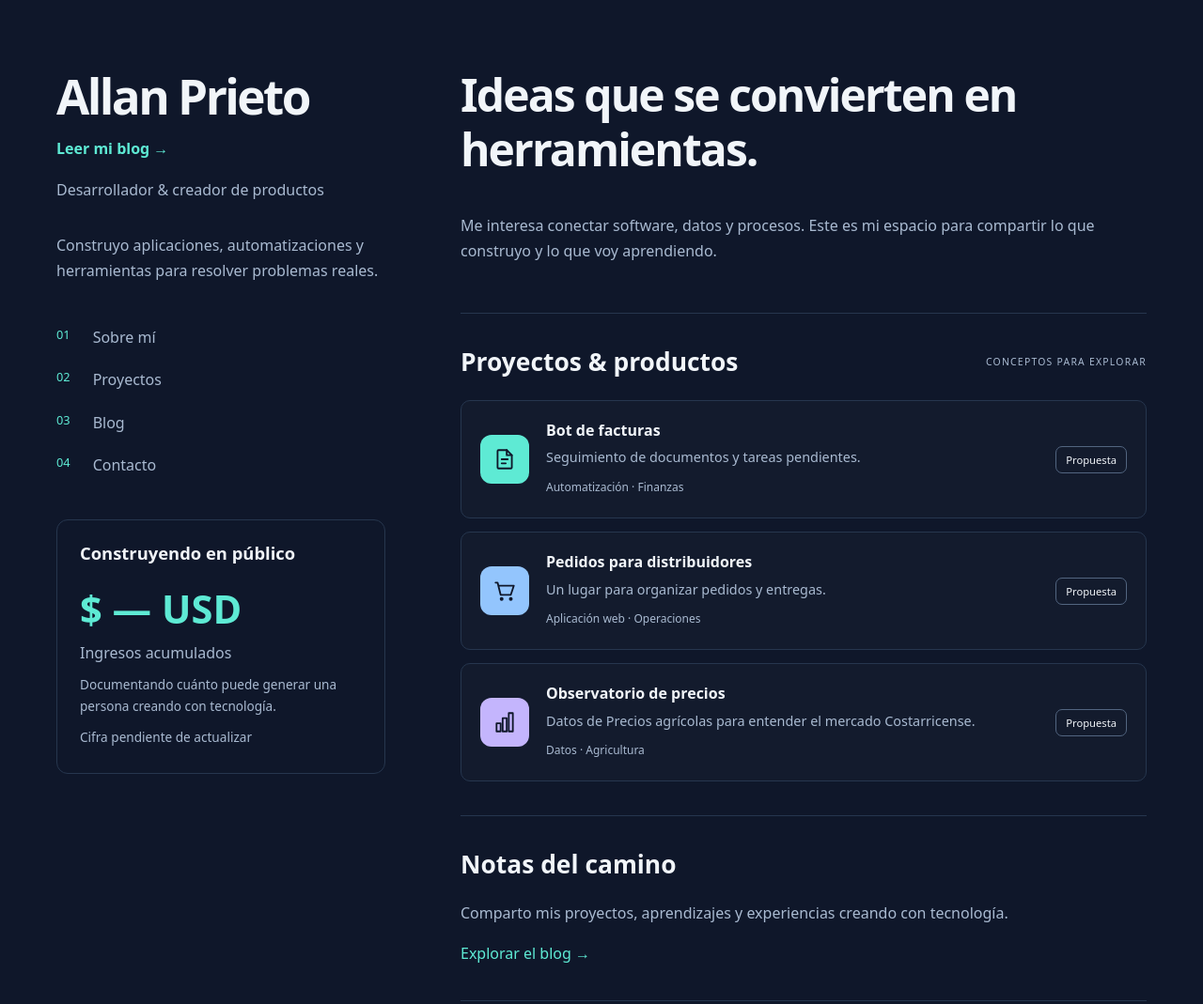
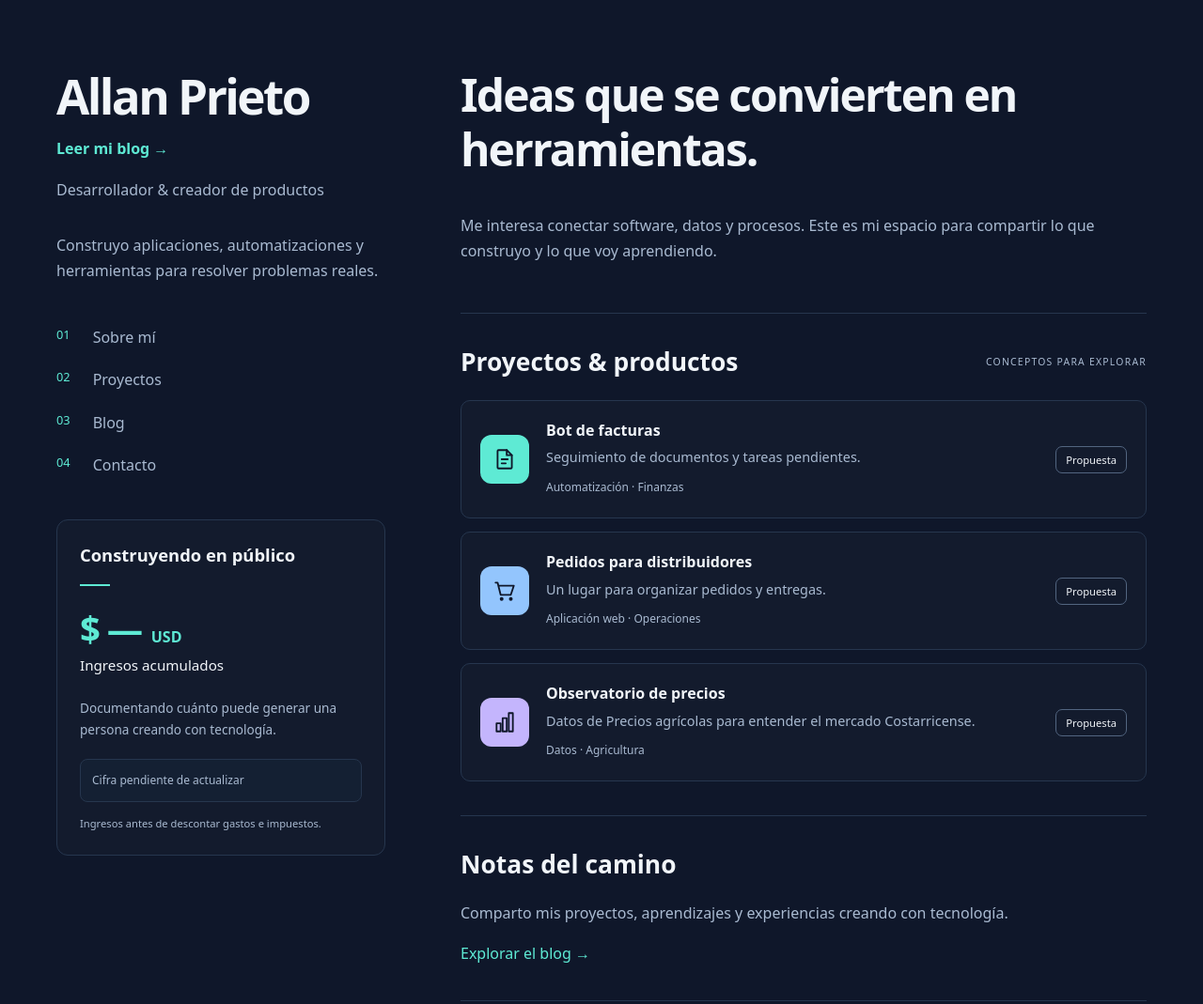
Before and after one commit to Allan19Prieto/rubenprietob, an Astro site in the folder portafolio/: page / in a window 1280 px wide. Shown: the top 1069 px of the page at 94% size. Built offline with nearby package versions, Linux system fonts and the light colour scheme; Astro itself is replaced by a stand-in of ours.

Commit message:
feat: Bloque de Ingresos

```diff
--- /dev/null
+++ b/portafolio/src/components/Ingresos.astro
@@ -0,0 +1,211 @@
+---
+import { ingresos } from "../data/ingresos";
+
+for (const proyecto of ingresos.proyectos) {
+  if (
+    !Number.isFinite(proyecto.importeUSD) ||
+    proyecto.importeUSD < 0
+  ) {
+    throw new Error(
+      `El ingreso de "${proyecto.proyecto}" debe ser un número positivo o cero.`
+    );
+  }
+}
+
+// Sumamos en centavos para evitar errores habituales
+// de precisión al operar con cantidades decimales.
+const totalCentavos = ingresos.proyectos.reduce(
+  (total, proyecto) =>
+    total + Math.round(proyecto.importeUSD * 100),
+  0
+);
+
+const moneda = new Intl.NumberFormat("en-US", {
+  style: "currency",
+  currency: "USD",
+  minimumFractionDigits: 2,
+  maximumFractionDigits: 2,
+});
+
+let fechaActualizacion: string | null = null;
+
+if (ingresos.datosConfirmados && ingresos.actualizadoEl) {
+  const fecha = new Date(`${ingresos.actualizadoEl}T00:00:00Z`);
+
+  if (Number.isNaN(fecha.getTime())) {
+    throw new Error("La fecha de ingresos no es válida.");
+  }
+
+  fechaActualizacion = new Intl.DateTimeFormat("es-CR", {
+    day: "numeric",
+    month: "short",
+    year: "numeric",
+    timeZone: "UTC",
+  }).format(fecha);
+}
+---
+
+<section class="panel-ingresos" aria-labelledby="titulo-ingresos">
+  <h2 id="titulo-ingresos">Construyendo en público</h2>
+
+  <div class="linea" aria-hidden="true"></div>
+
+  <p class="importe">
+    {
+      ingresos.datosConfirmados
+        ? moneda.format(totalCentavos / 100)
+        : "$ —"
+    }
+    <span>USD</span>
+  </p>
+
+  <p class="etiqueta">Ingresos acumulados</p>
+
+  <p class="descripcion">
+    Documentando cuánto puede generar una persona
+    creando con tecnología.
+  </p>
+
+  {
+    ingresos.datosConfirmados && ingresos.proyectos.length > 0 && (
+      <details class="desglose">
+        <summary>Ver ingresos por proyecto</summary>
+
+        <ul>
+          {ingresos.proyectos.map((proyecto) => (
+            <li>
+              <span>{proyecto.proyecto}</span>
+              <strong>{moneda.format(proyecto.importeUSD)}</strong>
+            </li>
+          ))}
+        </ul>
+      </details>
+    )
+  }
+
+  <div class="actualizacion">
+    {
+      ingresos.datosConfirmados ? (
+        fechaActualizacion ? (
+          <span>
+            Actualizado:{" "}
+            <time datetime={ingresos.actualizadoEl!}>
+              {fechaActualizacion}
+            </time>
+          </span>
+        ) : (
+          <span>Fecha de actualización pendiente</span>
+        )
+      ) : (
+        <span>Cifra pendiente de actualizar</span>
+      )
+    }
+  </div>
+
+  <small class="aclaracion">
+    Ingresos antes de descontar gastos e impuestos.
+  </small>
+</section>
+
+<style>
+  .panel-ingresos {
+    padding: 24px;
+    border: 1px solid var(--borde);
+    border-radius: 12px;
+    background: rgb(255 255 255 / 0.015);
+  }
+
+  h2 {
+    margin: 0;
+    color: var(--titulo);
+    font-size: 1.15rem;
+    line-height: 1.4;
+  }
+
+  .linea {
+    width: 32px;
+    height: 2px;
+    margin-top: 18px;
+    background: var(--acento);
+  }
+
+  .importe {
+    display: flex;
+    align-items: baseline;
+    flex-wrap: wrap;
+    gap: 10px;
+    margin: 22px 0 4px;
+    color: var(--acento);
+    font-size: clamp(2rem, 3vw, 2.8rem);
+    font-weight: 750;
+    line-height: 1.2;
+    letter-spacing: -0.04em;
+    overflow-wrap: anywhere;
+  }
+
+  .importe span {
+    font-size: 1rem;
+    letter-spacing: normal;
+  }
+
+  .etiqueta {
+    margin: 0;
+    color: var(--titulo);
+    font-size: 0.95rem;
+  }
+
+  .descripcion {
+    margin: 20px 0;
+    font-size: 0.85rem;
+  }
+
+  .desglose {
+    margin: 20px 0;
+    font-size: 0.8rem;
+  }
+
+  summary {
+    color: var(--acento);
+    cursor: pointer;
+  }
+
+  summary:focus-visible {
+    outline: 2px solid var(--acento);
+    outline-offset: 5px;
+  }
+
+  ul {
+    margin: 14px 0 0;
+    padding: 0;
+    list-style: none;
+  }
+
+  li {
+    display: flex;
+    justify-content: space-between;
+    flex-wrap: wrap;
+    gap: 8px;
+    padding: 10px 0;
+    border-bottom: 1px solid var(--borde);
+  }
+
+  strong {
+    color: var(--titulo);
+    white-space: nowrap;
+  }
+
+  .actualizacion {
+    padding: 12px;
+    border: 1px solid var(--borde);
+    border-radius: 8px;
+    background: #142033;
+    font-size: 0.75rem;
+  }
+
+  .aclaracion {
+    display: block;
+    margin-top: 14px;
+    font-size: 0.7rem;
+    line-height: 1.6;
+  }
+</style>
--- /dev/null
+++ b/portafolio/src/data/ingresos.ts
@@ -0,0 +1,33 @@
+interface IngresoProyecto {
+  proyecto: string;
+  importeUSD: number;
+}
+
+interface RegistroIngresos {
+  datosConfirmados: boolean;
+  actualizadoEl: string | null;
+  proyectos: IngresoProyecto[];
+}
+
+export const ingresos: RegistroIngresos = {
+  datosConfirmados: false,
+  actualizadoEl: null,
+  proyectos: [],
+};
+
+/*
+export const ingresos: RegistroIngresos = {
+  datosConfirmados: true,
+  actualizadoEl: "2026-10-16",
+  proyectos: [
+    {
+      proyecto: "Proyecto de ejemplo A",
+      importeUSD: 100,
+    },
+    {
+      proyecto: "Proyecto de ejemplo B",
+      importeUSD: 50.25,
+    },
+  ],
+};
+*/
--- a/portafolio/src/pages/index.astro
+++ b/portafolio/src/pages/index.astro
@@ -2,6 +2,7 @@
 import TarjetaProyecto from "../components/TarjetaProyecto.astro";
 import { proyectos } from "../data/proyectos";
 import Formularios from "../components/Formularios.astro";
+import Ingresos from "../components/Ingresos.astro";
 
 const secciones = [
 	{ id: "sobre-mi", nombre: "Sobre mí"},
@@ -49,16 +50,7 @@ const secciones = [
           }
         </nav>
 
-        <section class="ingresos" aria-labelledby="titulo-ingresos">
-          <h2 id="titulo-ingresos">Construyendo en público</h2>
-          <p class="monto">$ — USD</p>
-          <p>Ingresos acumulados</p>
-          <p class="descripcion-ingresos">
-            Documentando cuánto puede generar una persona
-            creando con tecnología.
-          </p>
-          <small>Cifra pendiente de actualizar</small>
-        </section>
+        <Ingresos />
       </aside>
 
       <main>
@@ -207,29 +199,6 @@ const secciones = [
     font-size: 0.8rem;
   }
 
-  .ingresos {
-    padding: 24px;
-    border: 1px solid var(--borde);
-    border-radius: 12px;
-  }
-
-  .ingresos h2 {
-    margin-top: 0;
-    font-size: 1.15rem;
-  }
-
-  .ingresos p {
-    margin: 8px 0;
-  }
-
-  .ingresos .monto {
-    margin-top: 24px;
-    color: var(--acento);
-    font-size: 2.6rem;
-    font-weight: 750;
-    line-height: 1.2;
-  }
-
   .descripcion-ingresos,
   small {
     font-size: 0.85rem;
```
